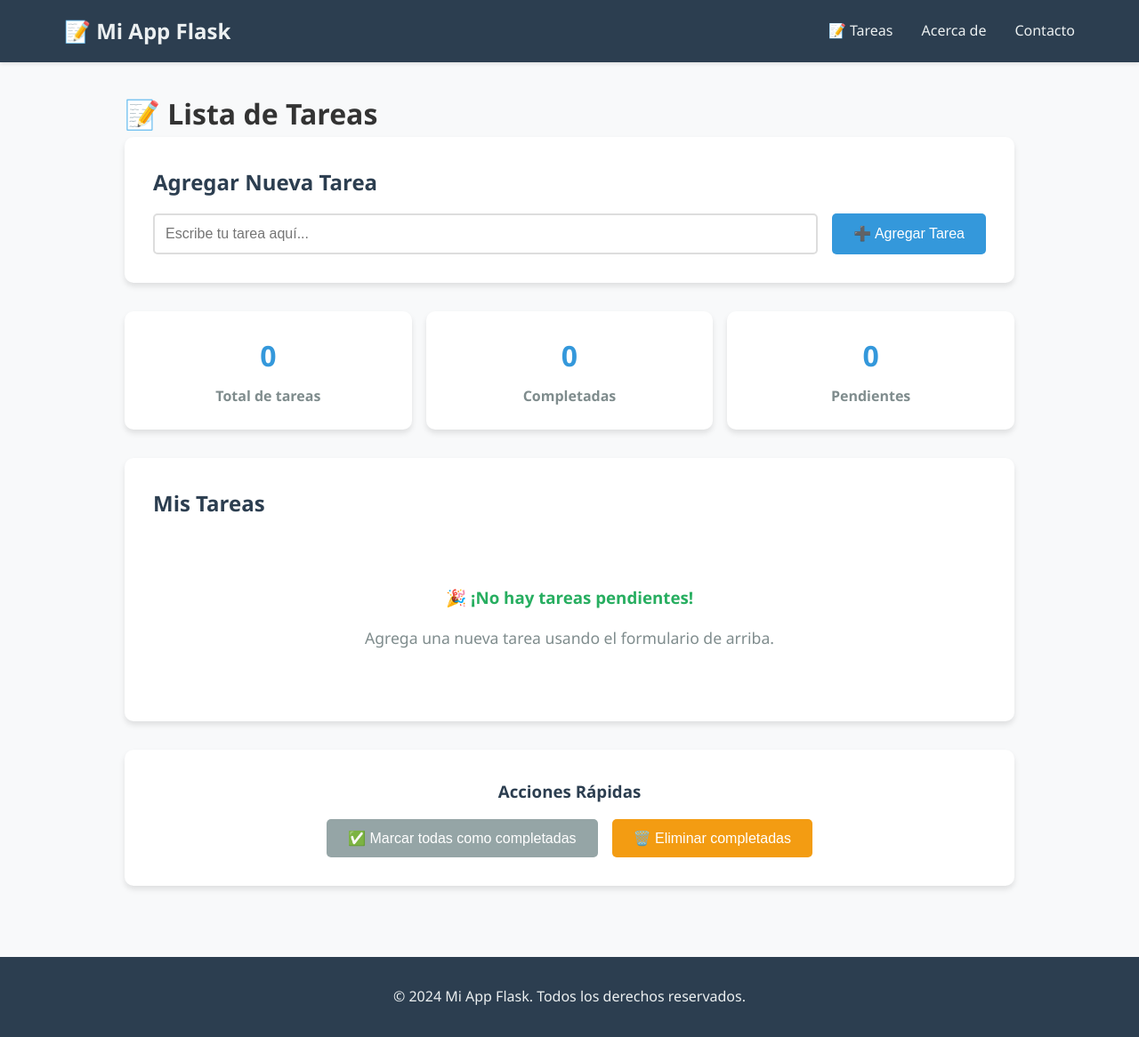
After one commit to xedsonruizx/Curso_IA_Python_Task_Management, a Flask app: page /tareas in a window 1280 px wide. The commit adds this page. Shown: the whole page at 89% size. Run offline with Flask 3, Linux system fonts and the light colour scheme.

Commit message:
fix error tareas

```diff
--- a/app.py
+++ b/app.py
@@ -1,15 +1,25 @@
-from flask import Flask, render_template, request, jsonify
+from flask import Flask, render_template, request, jsonify, redirect, url_for, flash
 import os
+from datetime import datetime
 
 app = Flask(__name__)
 
 # Configuración básica
 app.config['SECRET_KEY'] = 'tu-clave-secreta-aqui'
 
+# Lista en memoria para almacenar tareas
+tareas = []
+contador_id = 1
+
 @app.route('/')
 def index():
-    """Página principal"""
-    return render_template('index.html')
+    """Página principal - Redirige a tareas"""
+    return redirect(url_for('mostrar_tareas'))
+
+@app.route('/tareas')
+def mostrar_tareas():
+    """Página principal de tareas"""
+    return render_template('tareas.html', lista_tareas=tareas)
 
 @app.route('/about')
 def about():
@@ -25,6 +35,62 @@ def api_data():
         'data': [1, 2, 3, 4, 5]
     }
     return jsonify(data)
+
+@app.route('/agregar', methods=['POST'])
+def agregar_tarea():
+    """Procesar formulario de nueva tarea"""
+    global contador_id
+
+    texto = request.form.get('texto', '').strip()
+
+    if not texto:
+        flash('El texto de la tarea no puede estar vacío', 'error')
+        return redirect(url_for('tareas'))
+
+    nueva_tarea = {
+        'id': contador_id,
+        'texto': texto,
+        'hecho': False,
+        'fecha_creacion': datetime.now().strftime('%Y-%m-%d %H:%M:%S')
+    }
+
+    tareas.append(nueva_tarea)
+    contador_id += 1
+
+    flash(f'Tarea "{texto}" agregada correctamente', 'success')
+    return redirect(url_for('mostrar_tareas'))
+
+@app.route('/completar/<int:tarea_id>')
+def completar_tarea(tarea_id):
+    """Marcar una tarea como completada"""
+    global tareas
+
+    for tarea in tareas:
+        if tarea['id'] == tarea_id:
+            tarea['hecho'] = True
+            tarea['fecha_completado'] = datetime.now().strftime('%Y-%m-%d %H:%M:%S')
+            flash(f'Tarea "{tarea["texto"]}" marcada como completada', 'success')
+            break
+    else:
+        flash('Tarea no encontrada', 'error')
+
+    return redirect(url_for('mostrar_tareas'))
+
+@app.route('/eliminar/<int:tarea_id>')
+def eliminar_tarea(tarea_id):
+    """Eliminar una tarea"""
+    global tareas
+
+    for i, tarea in enumerate(tareas):
+        if tarea['id'] == tarea_id:
+            texto_tarea = tarea['texto']
+            del tareas[i]
+            flash(f'Tarea "{texto_tarea}" eliminada', 'success')
+            break
+    else:
+        flash('Tarea no encontrada', 'error')
+
+    return redirect(url_for('mostrar_tareas'))
 
 @app.route('/contact', methods=['GET', 'POST'])
 def contact():
--- a/static/css/style.css
+++ b/static/css/style.css
@@ -283,4 +283,248 @@ body {
     .features {
         grid-template-columns: 1fr;
     }
+
+    .tareas-grid {
+        grid-template-columns: 1fr;
+    }
+
+    .estadisticas {
+        grid-template-columns: repeat(3, 1fr);
+    }
+
+    .tarea-item {
+        flex-direction: column;
+        gap: 1rem;
+    }
+
+    .tarea-acciones {
+        justify-content: center;
+    }
 }
+
+/* Estilos específicos para tareas */
+.tareas-container {
+    max-width: 1000px;
+    margin: 0 auto;
+}
+
+.agregar-tarea {
+    background: white;
+    padding: 2rem;
+    border-radius: 10px;
+    box-shadow: 0 4px 6px rgba(0,0,0,0.1);
+    margin-bottom: 2rem;
+}
+
+.agregar-tarea h2 {
+    color: #2c3e50;
+    margin-bottom: 1rem;
+}
+
+.tarea-form .form-group {
+    display: flex;
+    gap: 1rem;
+    margin-bottom: 0;
+}
+
+.tarea-form input {
+    flex: 1;
+    padding: 0.75rem;
+    border: 2px solid #ddd;
+    border-radius: 5px;
+    font-size: 1rem;
+}
+
+.tarea-form input:focus {
+    outline: none;
+    border-color: #3498db;
+}
+
+.estadisticas {
+    display: grid;
+    grid-template-columns: repeat(3, 1fr);
+    gap: 1rem;
+    margin-bottom: 2rem;
+}
+
+.stat-card {
+    background: white;
+    padding: 1.5rem;
+    border-radius: 10px;
+    box-shadow: 0 4px 6px rgba(0,0,0,0.1);
+    text-align: center;
+}
+
+.stat-card h3 {
+    font-size: 2rem;
+    color: #3498db;
+    margin-bottom: 0.5rem;
+}
+
+.stat-card p {
+    color: #7f8c8d;
+    font-weight: bold;
+}
+
+.lista-tareas {
+    background: white;
+    padding: 2rem;
+    border-radius: 10px;
+    box-shadow: 0 4px 6px rgba(0,0,0,0.1);
+    margin-bottom: 2rem;
+}
+
+.lista-tareas h2 {
+    color: #2c3e50;
+    margin-bottom: 1.5rem;
+}
+
+.tareas-grid {
+    display: grid;
+    grid-template-columns: repeat(auto-fit, minmax(400px, 1fr));
+    gap: 1rem;
+}
+
+.tarea-item {
+    border: 2px solid #ecf0f1;
+    border-radius: 10px;
+    padding: 1.5rem;
+    display: flex;
+    justify-content: space-between;
+    align-items: center;
+    transition: all 0.3s ease;
+}
+
+.tarea-item:hover {
+    box-shadow: 0 4px 8px rgba(0,0,0,0.1);
+    transform: translateY(-2px);
+}
+
+.tarea-item.completada {
+    background-color: #d5f4e6;
+    border-color: #27ae60;
+}
+
+.tarea-contenido {
+    flex: 1;
+}
+
+.tarea-texto {
+    margin-bottom: 0.5rem;
+}
+
+.tarea-completada {
+    text-decoration: line-through;
+    color: #27ae60;
+    font-weight: bold;
+}
+
+.tarea-pendiente {
+    color: #2c3e50;
+    font-weight: 500;
+}
+
+.tarea-fechas {
+    display: flex;
+    flex-direction: column;
+    gap: 0.25rem;
+}
+
+.fecha-creacion,
+.fecha-completado {
+    color: #7f8c8d;
+    font-size: 0.85rem;
+}
+
+.tarea-acciones {
+    display: flex;
+    gap: 0.5rem;
+    flex-shrink: 0;
+}
+
+.btn-sm {
+    padding: 0.5rem 1rem;
+    font-size: 0.9rem;
+}
+
+.btn-success {
+    background-color: #27ae60;
+    color: white;
+}
+
+.btn-success:hover {
+    background-color: #229954;
+}
+
+.btn-danger {
+    background-color: #e74c3c;
+    color: white;
+}
+
+.btn-danger:hover {
+    background-color: #c0392b;
+}
+
+.btn-warning {
+    background-color: #f39c12;
+    color: white;
+}
+
+.btn-warning:hover {
+    background-color: #e67e22;
+}
+
+.sin-tareas {
+    text-align: center;
+    padding: 3rem;
+}
+
+.empty-state h3 {
+    color: #27ae60;
+    margin-bottom: 1rem;
+}
+
+.empty-state p {
+    color: #7f8c8d;
+    font-size: 1.1rem;
+}
+
+.acciones-adicionales {
+    background: white;
+    padding: 2rem;
+    border-radius: 10px;
+    box-shadow: 0 4px 6px rgba(0,0,0,0.1);
+    text-align: center;
+}
+
+.acciones-adicionales h3 {
+    color: #2c3e50;
+    margin-bottom: 1rem;
+}
+
+.botones-accion {
+    display: flex;
+    gap: 1rem;
+    justify-content: center;
+    flex-wrap: wrap;
+}
+
+/* Mensajes flash mejorados */
+.flash-message {
+    padding: 1rem 1.5rem;
+    border-radius: 5px;
+    margin-bottom: 1rem;
+    font-weight: 500;
+}
+
+.flash-message.success {
+    background-color: #d4edda;
+    color: #155724;
+    border: 1px solid #c3e6cb;
+}
+
+.flash-message.error {
+    background-color: #f8d7da;
+    color: #721c24;
+    border: 1px solid #f5c6cb;
+}
--- a/templates/base.html
+++ b/templates/base.html
@@ -9,9 +9,9 @@
 <body>
     <nav class="navbar">
         <div class="nav-container">
-            <a href="{{ url_for('index') }}" class="nav-logo">Mi App Flask</a>
+            <a href="{{ url_for('mostrar_tareas') }}" class="nav-logo">📝 Mi App Flask</a>
             <ul class="nav-menu">
-                <li><a href="{{ url_for('index') }}">Inicio</a></li>
+                <li><a href="{{ url_for('mostrar_tareas') }}">📝 Tareas</a></li>
                 <li><a href="{{ url_for('about') }}">Acerca de</a></li>
                 <li><a href="{{ url_for('contact') }}">Contacto</a></li>
             </ul>
--- /dev/null
+++ b/templates/tareas.html
@@ -0,0 +1,125 @@
+{% extends "base.html" %}
+
+{% block title %}Tareas - Mi App Flask{% endblock %}
+
+{% block content %}
+<div class="tareas-container">
+    <h1>📝 Lista de Tareas</h1>
+
+    <!-- Formulario para agregar nueva tarea -->
+    <div class="agregar-tarea">
+        <h2>Agregar Nueva Tarea</h2>
+        <form method="POST" action="{{ url_for('agregar_tarea') }}" class="tarea-form">
+            <div class="form-group">
+                <input type="text" name="texto" placeholder="Escribe tu tarea aquí..." required maxlength="200">
+                <button type="submit" class="btn btn-primary">➕ Agregar Tarea</button>
+            </div>
+        </form>
+    </div>
+
+    <!-- Estadísticas -->
+    <div class="estadisticas">
+        <div class="stat-card">
+            <h3>{{ lista_tareas|length }}</h3>
+            <p>Total de tareas</p>
+        </div>
+        <div class="stat-card">
+            <h3>{{ lista_tareas|selectattr('hecho')|list|length }}</h3>
+            <p>Completadas</p>
+        </div>
+        <div class="stat-card">
+            <h3>{{ lista_tareas|rejectattr('hecho')|list|length }}</h3>
+            <p>Pendientes</p>
+        </div>
+    </div>
+
+    <!-- Lista de tareas -->
+    <div class="lista-tareas">
+        <h2>Mis Tareas</h2>
+
+        {% if lista_tareas %}
+            <div class="tareas-grid">
+                {% for tarea in lista_tareas %}
+                    <div class="tarea-item {% if tarea.hecho %}completada{% endif %}">
+                        <div class="tarea-contenido">
+                            <div class="tarea-texto">
+                                {% if tarea.hecho %}
+                                    <span class="tarea-completada">✅ {{ tarea.texto }}</span>
+                                {% else %}
+                                    <span class="tarea-pendiente">⏳ {{ tarea.texto }}</span>
+                                {% endif %}
+                            </div>
+
+                            <div class="tarea-fechas">
+                                <small class="fecha-creacion">
+                                    📅 Creada: {{ tarea.fecha_creacion }}
+                                </small>
+                                {% if tarea.hecho and tarea.fecha_completado %}
+                                    <small class="fecha-completado">
+                                        ✅ Completada: {{ tarea.fecha_completado }}
+                                    </small>
+                                {% endif %}
+                            </div>
+                        </div>
+
+                        <div class="tarea-acciones">
+                            {% if not tarea.hecho %}
+                                <a href="{{ url_for('completar_tarea', tarea_id=tarea.id) }}"
+                                   class="btn btn-success btn-sm"
+                                   onclick="return confirm('¿Marcar como completada?')">
+                                    ✅ Completar
+                                </a>
+                            {% endif %}
+                            <a href="{{ url_for('eliminar_tarea', tarea_id=tarea.id) }}"
+                               class="btn btn-danger btn-sm"
+                               onclick="return confirm('¿Eliminar esta tarea?')">
+                                🗑️ Eliminar
+                            </a>
+                        </div>
+                    </div>
+                {% endfor %}
+            </div>
+        {% else %}
+            <div class="sin-tareas">
+                <div class="empty-state">
+                    <h3>🎉 ¡No hay tareas pendientes!</h3>
+                    <p>Agrega una nueva tarea usando el formulario de arriba.</p>
+                </div>
+            </div>
+        {% endif %}
+    </div>
+
+    <!-- Acciones adicionales -->
+    <div class="acciones-adicionales">
+        <h3>Acciones Rápidas</h3>
+        <div class="botones-accion">
+            <button onclick="marcarTodasCompletadas()" class="btn btn-secondary">
+                ✅ Marcar todas como completadas
+            </button>
+            <button onclick="eliminarCompletadas()" class="btn btn-warning">
+                🗑️ Eliminar completadas
+            </button>
+        </div>
+    </div>
+</div>
+
+<script>
+function marcarTodasCompletadas() {
+    if (confirm('¿Marcar todas las tareas como completadas?')) {
+        const tareasPendientes = document.querySelectorAll('.tarea-item:not(.completada) .btn-success');
+        tareasPendientes.forEach(btn => {
+            if (btn) btn.click();
+        });
+    }
+}
+
+function eliminarCompletadas() {
+    if (confirm('¿Eliminar todas las tareas completadas?')) {
+        const tareasCompletadas = document.querySelectorAll('.tarea-item.completada .btn-danger');
+        tareasCompletadas.forEach(btn => {
+            if (btn) btn.click();
+        });
+    }
+}
+</script>
+{% endblock %}
```
